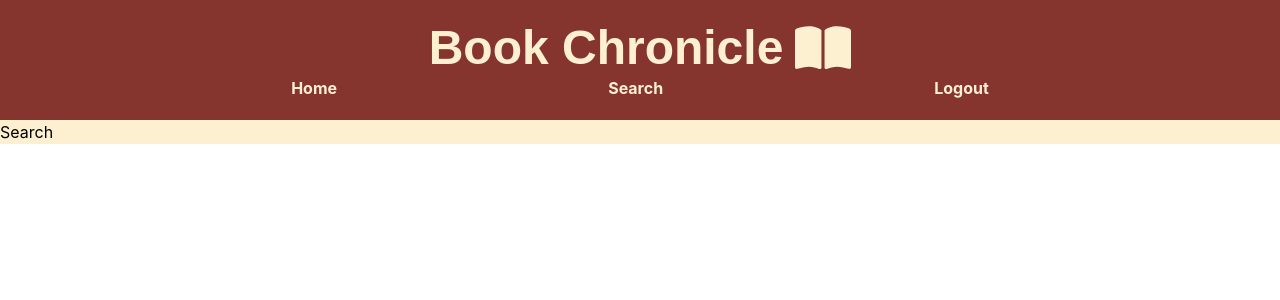
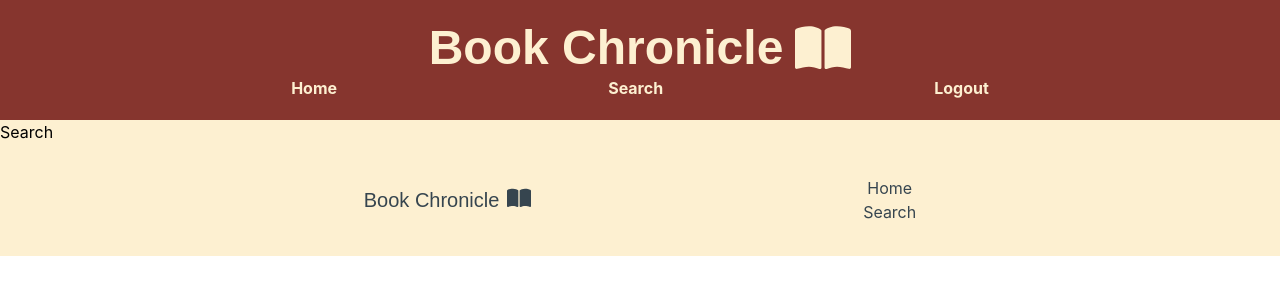
Before and after one commit to lnsvn/book-chronicle, a React (Create React App) app in the folder client/: page /search in a window 1280 px wide. Shown: the top 300 px of the page. Built offline with nearby package versions, Linux system fonts and the light colour scheme.

Commit message:
adds Footer function, styles footer, adds footer component to App.js

```diff
--- a/client/src/App.js
+++ b/client/src/App.js
@@ -1,7 +1,8 @@
-import Header from './components/Header';
-import { BrowserRouter as Router, Routes, Route } from 'react-router-dom';
-import Home from './pages/Home';
-import Search from './pages/Search';
+import Header from "./components/Header";
+import { BrowserRouter as Router, Routes, Route } from "react-router-dom";
+import Home from "./pages/Home";
+import Search from "./pages/Search";
+import Footer from "./components/Footer";
 
 function App() {
   return (
@@ -12,6 +13,7 @@ function App() {
           <Route path="/" element={<Home />}></Route>
           <Route path="/search" element={<Search />}></Route>
         </Routes>
+        <Footer />
       </div>
     </Router>
   );
--- a/client/src/components/Footer.js
+++ b/client/src/components/Footer.js
@@ -0,0 +1,30 @@
+import React from "react";
+import { NavLink } from "react-router-dom";
+import navLinks from "../constants/nav";
+import { FaBookOpen } from "react-icons/fa6";
+
+function Footer() {
+  const navData = navLinks.map((nav) => {
+    return (
+      <li>
+        <NavLink to={nav.path} className="hover:underline">
+          {nav.title}
+        </NavLink>
+      </li>
+    );
+  });
+
+  return (
+    <div>
+      <footer className="bg-tan p-8 flex justify-evenly text-charcoal items-center">
+        <div className="flex">
+          <h1 className="font-js text-xl mr-2">Book Chronicle</h1>
+          <FaBookOpen className="h-6 w-6" />
+        </div>
+        <ul className="flex flex-col items-center">{navData}</ul>
+      </footer>
+    </div>
+  );
+}
+
+export default Footer;
--- a/client/src/components/Header.js
+++ b/client/src/components/Header.js
@@ -7,14 +7,16 @@ function Header() {
   const navData = navLinks.map((nav) => {
     return (
       <li>
-                <NavLink to={nav.path} className="hover:underline">{nav.title}</NavLink>
+        <NavLink to={nav.path} className="hover:underline">
+          {nav.title}
+        </NavLink>
       </li>
-        )
-    })
+    );
+  });
 
   return (
     <div>
-            <header className="p-5 font-bold text-center bg-chestnut-800 text-tan">
+      <header className="p-5 font-bold bg-chestnut-800 text-tan flex flex-col">
         <div className="flex justify-center items-center">
           <h1 className="font-js text-5xl mr-3">Book Chronicle</h1>
           <FaBookOpen className="h-14 w-14" />
@@ -25,7 +27,7 @@ function Header() {
         </ul>
       </header>
     </div>
-    )
+  );
 }
 
-export default Header
+export default Header;
--- a/client/src/constants/nav.js
+++ b/client/src/constants/nav.js
@@ -1,12 +1,12 @@
 const navLinks = [
-    {
-        title: 'Home',
-        path: '/'
-    },
-    {
-        title: 'Search',
-        path: '/search'
-    }
-]
+  {
+    title: "Home",
+    path: "/",
+  },
+  {
+    title: "Search",
+    path: "/search",
+  },
+];
 
-export default navLinks
+export default navLinks;
--- a/client/tailwind.config.js
+++ b/client/tailwind.config.js
@@ -1,28 +1,27 @@
 /** @type {import('tailwindcss').Config} */
 module.exports = {
-  content: [
-    './src/**/**/*.{html,js}'
-  ],
+  content: ["./src/**/**/*.{html,js}"],
   theme: {
     extend: {
       colors: {
-        'chestnut-50': '#fcf5f4',
-        'chestnut-100': '#fae8e6',
-        'chestnut-200': '#f6d5d2',
-        'chestnut-300': '#efb7b2',
-        'chestnut-400': '#e48d85',
-        'chestnut-500': '#d6675d',
-        'chestnut-600': '#c4544a',
-        'chestnut-700': '#a23c33',
-        'chestnut-800': '#86352e',
-        'chestnut-900': '#70322c',
-        'chestnut-950': '#3c1613',
-        'tan': '#fdf0d1',
+        "chestnut-50": "#fcf5f4",
+        "chestnut-100": "#fae8e6",
+        "chestnut-200": "#f6d5d2",
+        "chestnut-300": "#efb7b2",
+        "chestnut-400": "#e48d85",
+        "chestnut-500": "#d6675d",
+        "chestnut-600": "#c4544a",
+        "chestnut-700": "#a23c33",
+        "chestnut-800": "#86352e",
+        "chestnut-900": "#70322c",
+        "chestnut-950": "#3c1613",
+        tan: "#fdf0d1",
+        charcoal: "#36454f",
       },
       fontFamily: {
-        'js': ['Josefin Sans', 'sans-serif']
+        js: ["Josefin Sans", "sans-serif"],
       },
     },
   },
   plugins: [],
-}
+};
```
Lines whose indentation alone changed are shown as unchanged.
